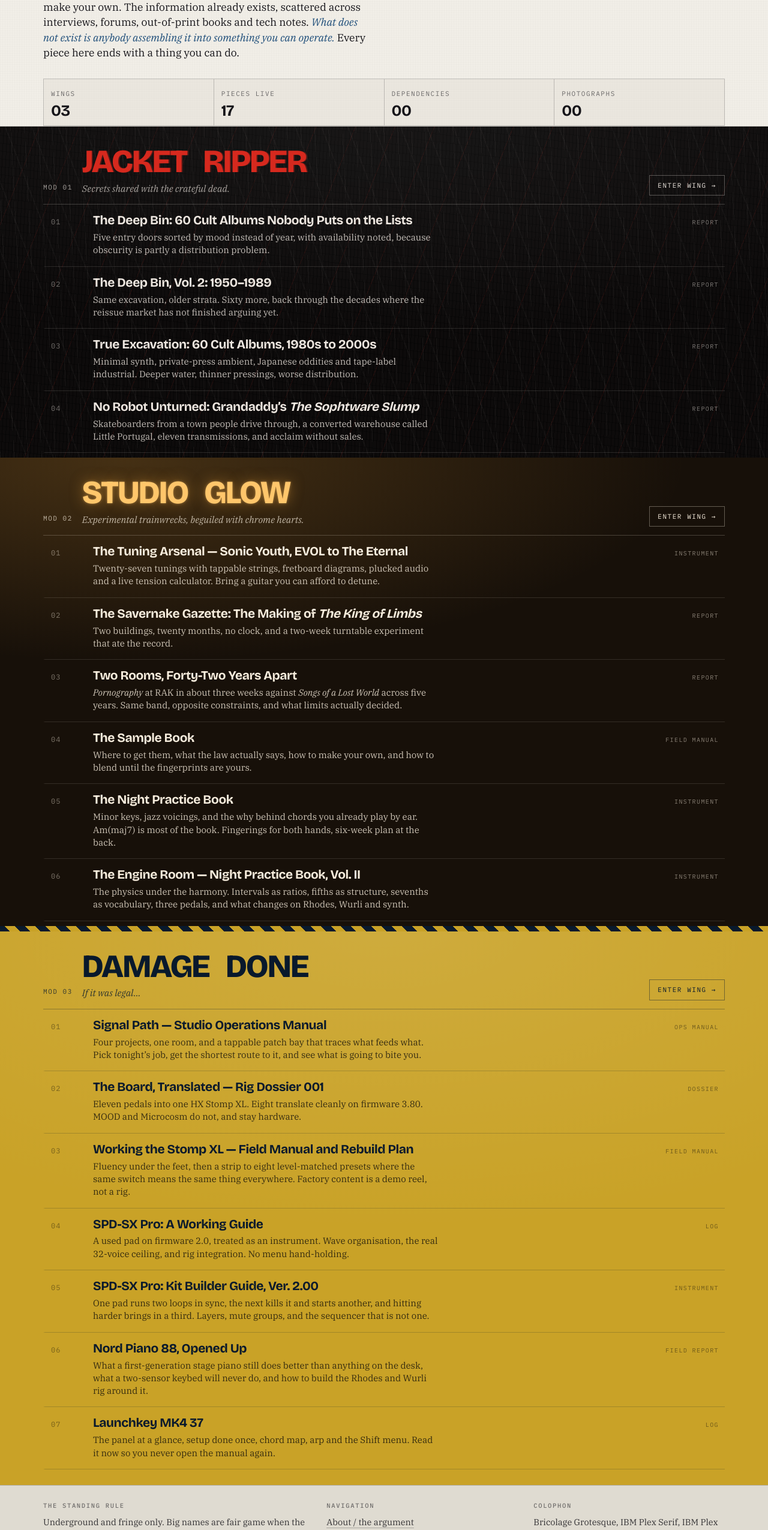
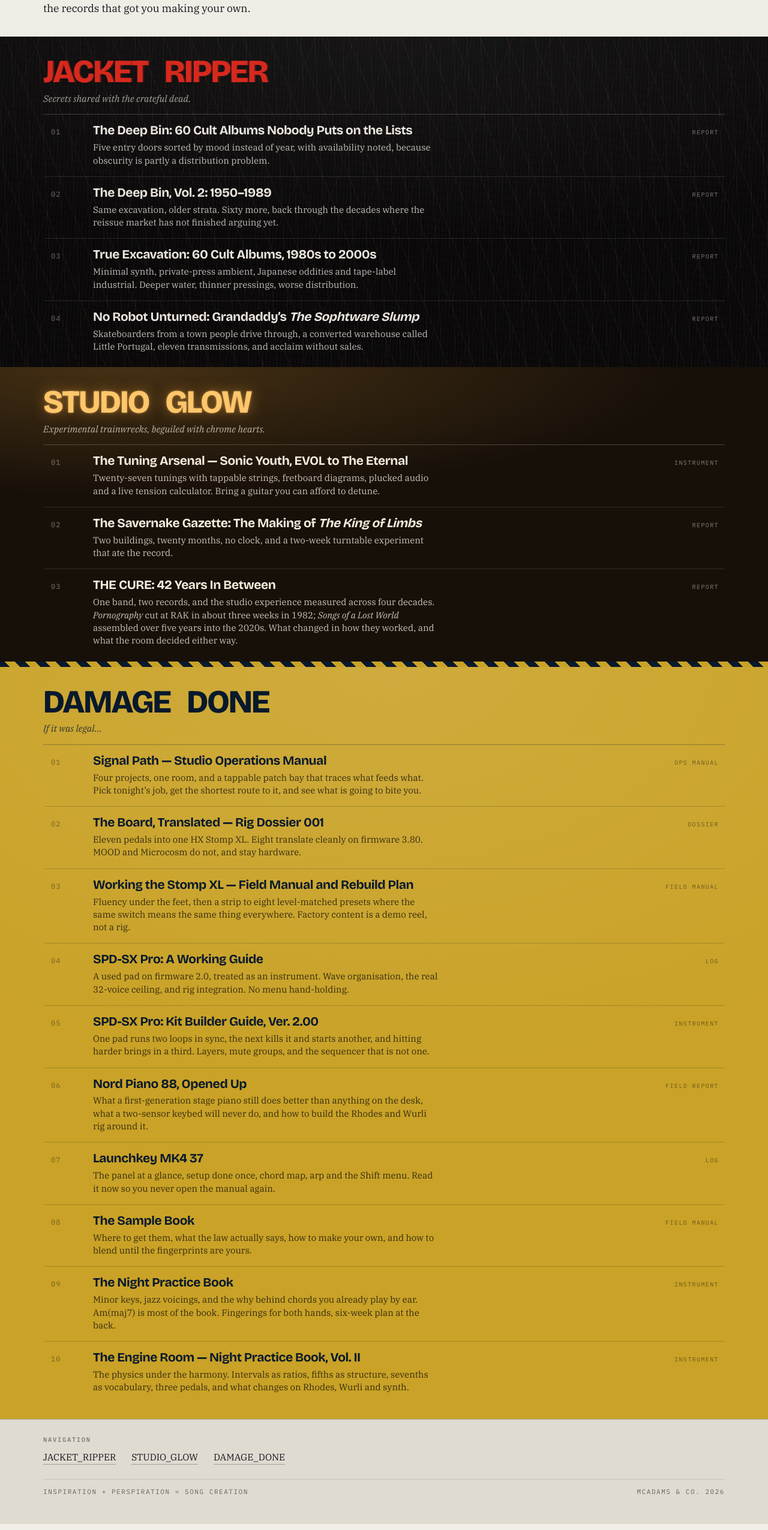
Before and after one commit to aquariumbirth/hatch_terminal, a plain HTML site: page index.html in a window 1280 px wide. Shown: the part 241-2792 px from the top of the page at 60% size. Drawn offline with nearby package versions, Linux system fonts and the light colour scheme.

Commit message:
Add files via upload

```diff
--- a/index.html
+++ b/index.html
@@ -11,8 +11,7 @@
 <style>
 /* ============================================================
    HATCH_TERMINAL / INDEX
-   MOD 04 tokens. Chrome is the machine, content is the bench.
-   To add a piece: copy a .row block inside the right .wing.
+   To add a piece: copy a .row block into the right .wing.
    ============================================================ */
 
 :root{
@@ -25,9 +24,11 @@
   --jr:#D6291E;          /* JACKET_RIPPER  red */
   --jr-dark:#0D0B0B;     /* JACKET_RIPPER  panel, near-black */
   --jr-paper:#EDE6DF;
+
   --sg:#E9A23B;          /* STUDIO_GLOW    dark amber */
   --sg-glow:#FFC66B;     /* STUDIO_GLOW    the lit filament */
   --sg-dark:#171009;     /* STUDIO_GLOW    panel */
+
   --dd:#C9A227;          /* DAMAGE_DONE    mustard panel */
   --dd-blue:#08192C;     /* DAMAGE_DONE    very dark blue, the lettering */
   --dd-ink:#14110A;      /* DAMAGE_DONE    black body copy */
@@ -39,7 +40,7 @@
 }
 
 *{box-sizing:border-box}
-html{-webkit-text-size-adjust:100%}
+html{-webkit-text-size-adjust:100%;scroll-behavior:smooth}
 body{
   margin:0;
   background:var(--paper);
@@ -47,7 +48,6 @@ body{
   font-family:'IBM Plex Serif',Georgia,serif;
   font-size:16px;
   line-height:1.5;
-  /* texture: hairline weave, no images anywhere on this site */
   background-image:
     repeating-linear-gradient(0deg,rgba(22,21,26,.022) 0 1px,transparent 1px 3px),
     repeating-linear-gradient(90deg,rgba(22,21,26,.014) 0 1px,transparent 1px 4px);
@@ -58,15 +58,14 @@ a{color:inherit}
 .mono{font-family:'IBM Plex Mono',ui-monospace,Menlo,Consolas,monospace;
   font-size:11px;letter-spacing:.14em;text-transform:uppercase}
 
-/* ---------- TOP RAIL ---------- */
-.rail{border-bottom:var(--hair);background:var(--panel)}
-.rail .wrap{display:flex;justify-content:space-between;align-items:center;
-  gap:14px;padding-top:9px;padding-bottom:8px;flex-wrap:wrap}
-.rail .mono{opacity:.72}
-.rail .now{color:var(--alarm);opacity:1}
+/* the underscore is the cursor. it blinks, and nothing trails the name. */
+.us{animation:blink 1.06s steps(1,end) infinite}
+.wordmark .us{color:var(--alarm)}
+.wname .us{color:inherit}
+@keyframes blink{0%,49%{opacity:1}50%,100%{opacity:0}}
 
 /* ---------- MASTHEAD ---------- */
-header.mast{border-bottom:var(--hair);padding:44px 0 0}
+header.mast{padding:52px 0 34px}
 .wordmark{
   font-family:'Bricolage Grotesque','Arial Black',sans-serif;
   font-weight:800;
@@ -75,43 +74,22 @@ header.mast{border-bottom:var(--hair);padding:44px 0 0}
   letter-spacing:-.045em;
   margin:0;
 }
-/* the underscore is the cursor. it blinks, and nothing trails the name. */
-.us{animation:blink 1.06s steps(1,end) infinite}
-.wordmark .us{color:var(--alarm)}
-.wname .us{color:inherit}
-@keyframes blink{0%,49%{opacity:1}50%,100%{opacity:0}}
-
-.creed{max-width:52ch;margin:22px 0 30px;font-size:17.5px;line-height:1.46}
+.creed{max-width:58ch;margin:24px 0 0;font-size:17.5px;line-height:1.5}
 .creed em{font-style:italic;color:var(--blueprint)}
 
-.spec{display:grid;grid-template-columns:repeat(4,1fr);border-top:var(--hair);
-  border-left:var(--hair)}
-.spec div{border-right:var(--hair);border-bottom:var(--hair);padding:10px 12px 11px;
-  background:rgba(223,219,209,.42)}
-.spec b{display:block;font-family:'Bricolage Grotesque',sans-serif;font-weight:700;
-  font-size:26px;letter-spacing:-.02em;line-height:1.05;margin-top:5px}
-.spec .mono{opacity:.6}
-
 /* ---------- WING MODULE ---------- */
-.wing{border-bottom:var(--hair);padding:0 0 8px}
-.whead{display:grid;grid-template-columns:auto 1fr auto;gap:16px;align-items:end;
-  padding:34px 0 14px;border-bottom:var(--hair)}
-.wnum{font-family:'IBM Plex Mono',monospace;font-size:11px;letter-spacing:.14em;
-  padding-bottom:6px;opacity:.55}
+.wing{padding:0 0 8px}
+.whead{padding:34px 0 14px}
 .wname{font-family:'Bricolage Grotesque',sans-serif;font-weight:800;
   font-size:clamp(28px,5.4vw,54px);letter-spacing:-.035em;line-height:.94;margin:0}
 .wsub{font-style:italic;font-size:15.5px;opacity:.8;margin:7px 0 0}
-.enter{text-decoration:none;border:var(--hair);padding:8px 13px;background:var(--paper);
-  white-space:nowrap;transition:background var(--step) steps(2),color var(--step) steps(2)}
-.enter:hover,.enter:focus-visible{background:var(--ink);color:var(--paper);outline:none}
 
 /* ---------- PIECE ROW ---------- */
 .row{display:grid;grid-template-columns:56px 1fr 132px;gap:14px;align-items:baseline;
-  text-decoration:none;padding:15px 10px 16px;border-bottom:var(--hair-soft);
+  text-decoration:none;padding:15px 10px 16px;
   border-left:3px solid transparent;
   transition:background var(--step) steps(2),border-color var(--step) steps(2),
              transform var(--step) steps(2)}
-.row:last-of-type{border-bottom:none}
 .row .n{font-family:'IBM Plex Mono',monospace;font-size:12px;letter-spacing:.08em;opacity:.45}
 .row h3{font-family:'Bricolage Grotesque',sans-serif;font-weight:700;font-size:21px;
   letter-spacing:-.02em;line-height:1.14;margin:0 0 5px}
@@ -120,7 +98,8 @@ header.mast{border-bottom:var(--hair);padding:44px 0 0}
   text-transform:uppercase;text-align:right;opacity:.5;padding-top:4px}
 .row:hover,.row:focus-visible{outline:none;transform:translateX(3px)}
 
-.wing-jr{background:var(--jr-dark);color:var(--jr-paper);border-bottom:none;
+/* ---------- JACKET_RIPPER: black, red, gritty ---------- */
+.wing-jr{background:var(--jr-dark);color:var(--jr-paper);
   background-image:
     radial-gradient(120% 90% at 50% 0%,rgba(255,255,255,.05),transparent 70%),
     repeating-linear-gradient(93deg,rgba(0,0,0,.55) 0 1px,transparent 1px 6px),
@@ -129,63 +108,56 @@ header.mast{border-bottom:var(--hair);padding:44px 0 0}
     repeating-linear-gradient(69deg,rgba(237,230,223,.032) 0 2px,transparent 2px 41px),
     repeating-linear-gradient(7deg,rgba(0,0,0,.4) 0 1px,transparent 1px 13px)}
 .wing-jr .whead{border-bottom:1px solid rgba(237,230,223,.22)}
-.wing-jr .wnum,.wing-jr .wsub{opacity:.68}
+.wing-jr .wsub{opacity:.68}
 .wing-jr .wname{color:var(--jr);text-shadow:2px 0 0 rgba(214,41,30,.32)}
-.wing-jr .enter{background:transparent;border-color:rgba(237,230,223,.32);color:var(--jr-paper)}
-.wing-jr .enter:hover,.wing-jr .enter:focus-visible{background:var(--jr);color:var(--jr-dark);border-color:var(--jr)}
 .wing-jr .row{border-bottom:1px solid rgba(237,230,223,.13)}
+.wing-jr .row:last-of-type{border-bottom:none}
 .wing-jr .row:hover,.wing-jr .row:focus-visible{background:rgba(214,41,30,.16);border-left-color:var(--jr)}
 .wing-jr .row:hover .n,.wing-jr .row:focus-visible .n{color:var(--jr);opacity:1}
 
 /* ---------- STUDIO_GLOW: lit filament in a dark room ---------- */
-.wing-sg{background:var(--sg-dark);color:#F6ECDC;border-bottom:none;
+.wing-sg{background:var(--sg-dark);color:#F6ECDC;
   background-image:radial-gradient(115% 68% at 16% 0%,rgba(233,162,59,.22),transparent 64%)}
 .wing-sg .whead{border-bottom:1px solid rgba(246,236,220,.22)}
-.wing-sg .wnum,.wing-sg .wsub{opacity:.72}
+.wing-sg .wsub{opacity:.72}
 .wing-sg .wname{color:var(--sg-glow);
   text-shadow:0 0 22px rgba(233,162,59,.5),0 0 4px rgba(255,198,107,.45)}
-.wing-sg .enter{background:transparent;border-color:rgba(246,236,220,.34);color:#F6ECDC}
-.wing-sg .enter:hover,.wing-sg .enter:focus-visible{background:var(--sg);color:var(--sg-dark);border-color:var(--sg)}
 .wing-sg .row{border-bottom:1px solid rgba(246,236,220,.13)}
+.wing-sg .row:last-of-type{border-bottom:none}
 .wing-sg .row:hover,.wing-sg .row:focus-visible{background:rgba(233,162,59,.14);border-left-color:var(--sg)}
 .wing-sg .row:hover .n,.wing-sg .row:focus-visible .n{color:var(--sg-glow);opacity:1}
 
 /* ---------- DAMAGE_DONE: mustard panel, black and dark blue type ---------- */
-.wing-dd{background:var(--dd);color:var(--dd-ink);border-bottom:none;
-  margin-top:0;padding-bottom:26px;
+.wing-dd{background:var(--dd);color:var(--dd-ink);padding-bottom:26px;
   background-image:radial-gradient(130% 80% at 50% 0%,rgba(255,255,255,.10),transparent 68%)}
 .wing-dd .hazard{height:9px;background:repeating-linear-gradient(45deg,
   var(--dd-blue) 0 12px,var(--dd) 12px 24px)}
 .wing-dd .whead{border-bottom:1px solid rgba(8,25,44,.32)}
 .wing-dd .wname{color:var(--dd-blue)}
-.wing-dd .wnum,.wing-dd .wsub{opacity:.78;color:var(--dd-blue)}
-.wing-dd .enter{background:transparent;border-color:rgba(8,25,44,.45);color:var(--dd-blue)}
-.wing-dd .enter:hover,.wing-dd .enter:focus-visible{background:var(--dd-blue);color:var(--dd);border-color:var(--dd-blue)}
+.wing-dd .wsub{opacity:.78;color:var(--dd-blue)}
 .wing-dd .row{border-bottom:1px solid rgba(8,25,44,.2)}
+.wing-dd .row:last-of-type{border-bottom:none}
 .wing-dd .row h3{color:var(--dd-blue)}
 .wing-dd .row:hover,.wing-dd .row:focus-visible{background:rgba(8,25,44,.13);border-left-color:var(--dd-blue)}
 .wing-dd .row:hover .n,.wing-dd .row:focus-visible .n{color:var(--dd-blue);opacity:1}
 
 /* ---------- FOOTER ---------- */
 footer{border-top:var(--hair);padding:26px 0 46px;background:var(--panel)}
-.fgrid{display:grid;grid-template-columns:1.4fr 1fr 1fr;gap:26px}
-.fgrid h4{margin:0 0 9px;font-family:'IBM Plex Mono',monospace;font-size:10.5px;
+footer h4{margin:0 0 9px;font-family:'IBM Plex Mono',monospace;font-size:10.5px;
   letter-spacing:.16em;text-transform:uppercase;opacity:.55;font-weight:500}
-.fgrid p{margin:0 0 8px;font-size:14.5px;line-height:1.44;opacity:.85}
-.fgrid a{text-decoration:none;border-bottom:1px solid rgba(22,21,26,.3)}
-.fgrid a:hover{border-bottom-color:var(--alarm);color:var(--alarm)}
+.nav{display:flex;gap:26px;flex-wrap:wrap}
+.nav a{text-decoration:none;font-size:15.5px;border-bottom:1px solid rgba(22,21,26,.3)}
+.nav a:hover{border-bottom-color:var(--alarm);color:var(--alarm)}
 .stamp{margin-top:24px;padding-top:12px;border-top:var(--hair);display:flex;
-  justify-content:space-between;gap:12px;flex-wrap:wrap;opacity:.55}
+  justify-content:space-between;gap:12px;flex-wrap:wrap;opacity:.6}
 
 /* ---------- SMALL SCREENS ---------- */
 @media(max-width:760px){
-  .spec{grid-template-columns:repeat(2,1fr)}
-  .whead{grid-template-columns:1fr;gap:8px;align-items:start}
-  .whead .enter{justify-self:start}
   .row{grid-template-columns:34px 1fr;gap:10px}
   .row .tag{grid-column:2;text-align:left;padding-top:7px}
 }
 @media(prefers-reduced-motion:reduce){
+  html{scroll-behavior:auto}
   *{transition:none!important;animation:none!important}
   .us{opacity:1}
 }
@@ -193,48 +165,26 @@ footer{border-top:var(--hair);padding:26px 0 46px;background:var(--panel)}
 </head>
 <body>
 
-<!-- ============ TOP RAIL ============ -->
-<div class="rail">
-  <div class="wrap">
-    <span class="mono">HATCH_TERMINAL / INDEX</span>
-    <span class="mono">Static HTML &middot; No build step &middot; No dependencies</span>
-    <span class="mono now">v1.0 / 2026</span>
-  </div>
-</div>
-
 <!-- ============ MASTHEAD ============ -->
 <header class="mast">
   <div class="wrap">
     <h1 class="wordmark">HATCH<span class="us">_</span>TERMINAL</h1>
-
     <p class="creed">
-      Self-contained documents on how records get made and how to make your own.
-      The information already exists, scattered across interviews, forums, out-of-print
-      books and tech notes. <em>What does not exist is anybody assembling it into
-      something you can operate.</em> Every piece here ends with a thing you can do.
+      Fly on the wall, or rabbit down the hole: transmissions from the studios to the
+      record crates. Explore what ignited the artists and bands who made the records
+      that got you making your own.
     </p>
-
-    <div class="spec">
-      <div><span class="mono">Wings</span><b>03</b></div>
-      <div><span class="mono">Pieces live</span><b>17</b></div>
-      <div><span class="mono">Dependencies</span><b>00</b></div>
-      <div><span class="mono">Photographs</span><b>00</b></div>
-    </div>
   </div>
 </header>
 
 <main>
 
-<!-- ============ WING 01 / JACKET_RIPPER ============ -->
-<section class="wing wing-jr" aria-labelledby="w-jr">
+<!-- ============ JACKET_RIPPER ============ -->
+<section class="wing wing-jr" id="jacket-ripper" aria-labelledby="w-jr">
   <div class="wrap">
     <div class="whead">
-      <span class="wnum">MOD 01</span>
-      <div>
       <h2 class="wname" id="w-jr">JACKET<span class="us">_</span>RIPPER</h2>
       <p class="wsub">Secrets shared with the crateful dead.</p>
-      </div>
-      <a class="enter mono" href="jacket-ripper/index.html">Enter wing &rarr;</a>
     </div>
 
     <a class="row" href="jacket-ripper/the-deep-bin/index.html">
@@ -275,16 +225,12 @@ footer{border-top:var(--hair);padding:26px 0 46px;background:var(--panel)}
   </div>
 </section>
 
-<!-- ============ WING 02 / STUDIO_GLOW ============ -->
-<section class="wing wing-sg" aria-labelledby="w-sg">
+<!-- ============ STUDIO_GLOW ============ -->
+<section class="wing wing-sg" id="studio-glow" aria-labelledby="w-sg">
   <div class="wrap">
     <div class="whead">
-      <span class="wnum">MOD 02</span>
-      <div>
       <h2 class="wname" id="w-sg">STUDIO<span class="us">_</span>GLOW</h2>
       <p class="wsub">Experimental trainwrecks, beguiled with chrome hearts.</p>
-      </div>
-      <a class="enter mono" href="studio-glow/index.html">Enter wing &rarr;</a>
     </div>
 
     <a class="row" href="studio-glow/sonic-youth-tunings/index.html">
@@ -308,52 +254,21 @@ footer{border-top:var(--hair);padding:26px 0 46px;background:var(--panel)}
     <a class="row" href="studio-glow/two-rooms/index.html">
       <span class="n">03</span>
       <span>
-        <h3>Two Rooms, Forty-Two Years Apart</h3>
-        <p><i>Pornography</i> at RAK in about three weeks against <i>Songs of a Lost World</i> across five years. Same band, opposite constraints, and what limits actually decided.</p>
+        <h3>THE CURE: 42 Years In Between</h3>
+        <p>One band, two records, and the studio experience measured across four decades. <i>Pornography</i> cut at RAK in about three weeks in 1982; <i>Songs of a Lost World</i> assembled over five years into the 2020s. What changed in how they worked, and what the room decided either way.</p>
       </span>
       <span class="tag">Report</span>
-    </a>
-
-    <a class="row" href="studio-glow/the-sample-book/index.html">
-      <span class="n">04</span>
-      <span>
-        <h3>The Sample Book</h3>
-        <p>Where to get them, what the law actually says, how to make your own, and how to blend until the fingerprints are yours.</p>
-      </span>
-      <span class="tag">Field manual</span>
-    </a>
-
-    <a class="row" href="studio-glow/night-practice-book/index.html">
-      <span class="n">05</span>
-      <span>
-        <h3>The Night Practice Book</h3>
-        <p>Minor keys, jazz voicings, and the why behind chords you already play by ear. Am(maj7) is most of the book. Fingerings for both hands, six-week plan at the back.</p>
-      </span>
-      <span class="tag">Instrument</span>
-    </a>
-
-    <a class="row" href="studio-glow/night-practice-book-vol-2/index.html">
-      <span class="n">06</span>
-      <span>
-        <h3>The Engine Room &mdash; Night Practice Book, Vol. II</h3>
-        <p>The physics under the harmony. Intervals as ratios, fifths as structure, sevenths as vocabulary, three pedals, and what changes on Rhodes, Wurli and synth.</p>
-      </span>
-      <span class="tag">Instrument</span>
     </a>
   </div>
 </section>
 
-<!-- ============ WING 03 / DAMAGE_DONE ============ -->
-<section class="wing wing-dd" aria-labelledby="w-dd">
+<!-- ============ DAMAGE_DONE ============ -->
+<section class="wing wing-dd" id="damage-done" aria-labelledby="w-dd">
   <div class="hazard" aria-hidden="true"></div>
   <div class="wrap">
     <div class="whead">
-      <span class="wnum">MOD 03</span>
-      <div>
       <h2 class="wname" id="w-dd">DAMAGE<span class="us">_</span>DONE</h2>
       <p class="wsub">If it was legal&hellip;</p>
-      </div>
-      <a class="enter mono" href="damage-done/index.html">Enter wing &rarr;</a>
     </div>
 
     <a class="row" href="damage-done/signal-path/index.html">
@@ -419,6 +334,32 @@ footer{border-top:var(--hair);padding:26px 0 46px;background:var(--panel)}
       <span class="tag">Log</span>
     </a>
 
+    <a class="row" href="damage-done/the-sample-book/index.html">
+      <span class="n">08</span>
+      <span>
+        <h3>The Sample Book</h3>
+        <p>Where to get them, what the law actually says, how to make your own, and how to blend until the fingerprints are yours.</p>
+      </span>
+      <span class="tag">Field manual</span>
+    </a>
+
+    <a class="row" href="damage-done/night-practice-book/index.html">
+      <span class="n">09</span>
+      <span>
+        <h3>The Night Practice Book</h3>
+        <p>Minor keys, jazz voicings, and the why behind chords you already play by ear. Am(maj7) is most of the book. Fingerings for both hands, six-week plan at the back.</p>
+      </span>
+      <span class="tag">Instrument</span>
+    </a>
+
+    <a class="row" href="damage-done/night-practice-book-vol-2/index.html">
+      <span class="n">10</span>
+      <span>
+        <h3>The Engine Room &mdash; Night Practice Book, Vol. II</h3>
+        <p>The physics under the harmony. Intervals as ratios, fifths as structure, sevenths as vocabulary, three pedals, and what changes on Rhodes, Wurli and synth.</p>
+      </span>
+      <span class="tag">Instrument</span>
+    </a>
   </div>
 </section>
 
@@ -427,31 +368,19 @@ footer{border-top:var(--hair);padding:26px 0 46px;background:var(--panel)}
 <!-- ============ FOOTER ============ -->
 <footer>
   <div class="wrap">
-    <div class="fgrid">
-      <div>
-        <h4>The standing rule</h4>
-        <p>Underground and fringe only. Big names are fair game when the piece is about chasing the sound, never about ranking the catalogue.</p>
-        <p>Paraphrase over quotation. No lyrics. Confidence labelled: confirmed, reported, transcribed.</p>
-      </div>
-      <div>
     <h4>Navigation</h4>
-        <p><a href="about/index.html">About / the argument</a></p>
-        <p><a href="jacket-ripper/index.html">JACKET_RIPPER</a></p>
-        <p><a href="studio-glow/index.html">STUDIO_GLOW</a></p>
-        <p><a href="damage-done/index.html">DAMAGE_DONE</a></p>
-      </div>
-      <div>
-        <h4>Colophon</h4>
-        <p>Bricolage Grotesque, IBM Plex Serif, IBM Plex Mono. Every texture on this page is a CSS gradient or hand-written SVG.</p>
-        <p>Hand-written HTML. Save it to a drive; it still opens in ten years.</p>
-      </div>
+    <div class="nav">
+      <a href="#jacket-ripper">JACKET_RIPPER</a>
+      <a href="#studio-glow">STUDIO_GLOW</a>
+      <a href="#damage-done">DAMAGE_DONE</a>
     </div>
     <div class="stamp">
-      <span class="mono">HATCH_TERMINAL &middot; Built for one person first</span>
-      <span class="mono">Fouke, AR</span>
+      <span class="mono">Inspiration + Perspiration = Song Creation</span>
+      <span class="mono">McAdams &amp; Co. <span id="yr">2026</span></span>
     </div>
   </div>
 </footer>
 
+<script>document.getElementById('yr').textContent=new Date().getFullYear();</script>
 </body>
 </html>
```
Lines whose indentation alone changed are shown as unchanged.
